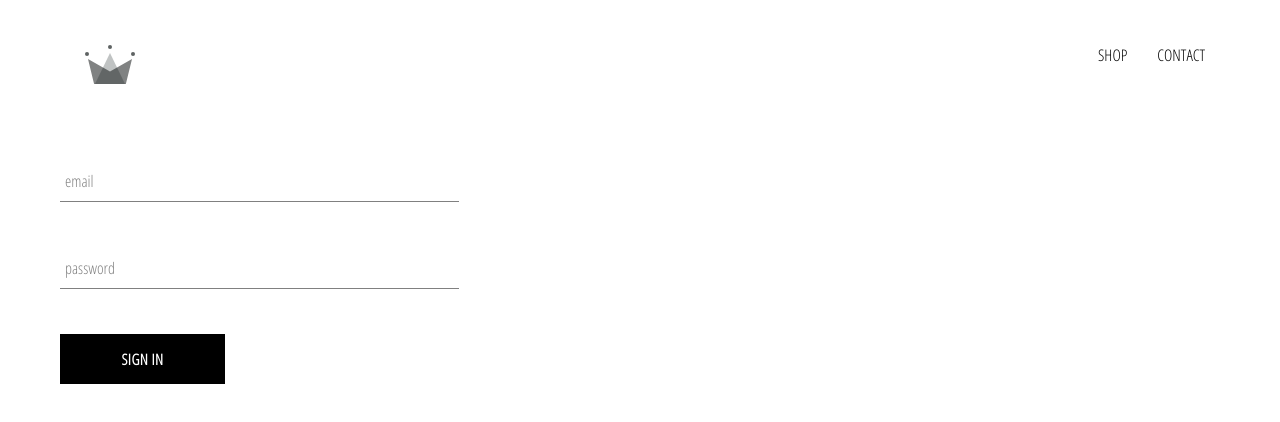
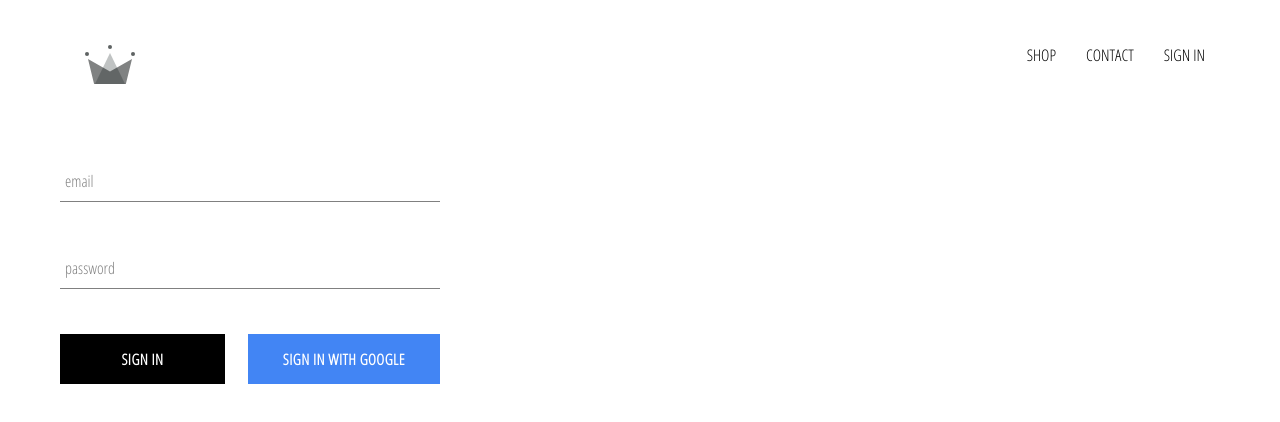
Before and after one commit to SYOM29/crwn-clothing, a React (Create React App) app: page /signin in a window 1280 px wide. Shown: the top 422 px of the page. Built offline with nearby package versions, Linux system fonts and the light colour scheme; no server answers.

Commit message:
Integrated firebase, created sign in component and implemented sign in with google

```diff
--- a/src/App.css
+++ b/src/App.css
@@ -7,3 +7,7 @@
   text-decoration: none;
   color: black;
 }
+
+* {
+  box-sizing: border-box;
+}
--- a/src/App.js
+++ b/src/App.js
@@ -1,23 +1,47 @@
-import React from 'react';
-import './App.css';
-import { Route, Switch } from 'react-router-dom';
+import React from "react";
+import "./App.css";
+import { Route, Switch } from "react-router-dom";
 
-import HomePage from './pages/homepage/homepage.component';
-import ShopPage from './pages/shop/shop.component';
-import Header from './components/header/header.component';
-import SignInAndSignUp from './pages/sign-in-and-sign-up/sign-in-and-sign-up.component';
+import HomePage from "./pages/homepage/homepage.component";
+import ShopPage from "./pages/shop/shop.component";
+import Header from "./components/header/header.component";
+import SignInAndSignUp from "./pages/sign-in-and-sign-up/sign-in-and-sign-up.component";
 
-function App() {
+import { auth } from "./firebase/firebase.utils";
+
+class App extends React.Component {
+  constructor(props) {
+    super(props);
+
+    this.state = {
+      currentUser: null,
+    };
+  }
+
+  unsubscribeFromAuth = null;
+
+  componentDidMount() {
+    this.unsubscribeFromAuth = auth.onAuthStateChanged((user) => {
+      this.setState({ currentUser: user });
+    });
+  }
+
+  componentWillUnmount() {
+    this.unsubscribeFromAuth();
+  }
+
+  render() {
     return (
       <div>
-      <Header />
+        <Header currentUser={this.state.currentUser} />
         <Switch>
-        <Route exact path='/' component={HomePage} />
-        <Route path='/shop' component={ShopPage} />
-        <Route path='/signin' component={SignInAndSignUp} />
+          <Route exact path="/" component={HomePage} />
+          <Route path="/shop" component={ShopPage} />
+          <Route path="/signin" component={SignInAndSignUp} />
         </Switch>
       </div>
     );
   }
+}
 
 export default App;
--- a/src/components/custom-button/custom-button.component.jsx
+++ b/src/components/custom-button/custom-button.component.jsx
@@ -2,8 +2,11 @@
 
 import "./custom-button.styles.scss";
 
-const CustomButton = ({ children, ...otherProps }) => (
-  <button className="custom-button" {...otherProps}>
+const CustomButton = ({ children, isGoogleSignIn, ...otherProps }) => (
+  <button
+    className={`${isGoogleSignIn ? "google-sign-in" : ""} custom-button`}
+    {...otherProps}
+  >
     {children}
   </button>
 );
--- a/src/components/custom-button/custom-button.styles.scss
+++ b/src/components/custom-button/custom-button.styles.scss
@@ -19,4 +19,14 @@
     color: black;
     border: 1px solid black;
   }
+
+  &.google-sign-in {
+    background-color: #4285f4;
+    color: white;
+
+    &:hover {
+      background-color: #357ae8;
+      border: none;
+    }
+  }
 }
--- a/src/components/header/header.component.jsx
+++ b/src/components/header/header.component.jsx
@@ -1,11 +1,13 @@
-import React from 'react';
-import { Link } from 'react-router-dom';
+import React from "react";
+import { Link } from "react-router-dom";
 
-import { ReactComponent as Logo } from '../../assets/crown.svg'
+import { auth } from "../../firebase/firebase.utils";
 
-import './header.styles.scss';
+import { ReactComponent as Logo } from "../../assets/crown.svg";
 
-const Header = () => (
+import "./header.styles.scss";
+
+const Header = ({ currentUser }) => (
   <div className="header">
     <Link className="logo-container" to="/">
       <Logo className="logo" />
@@ -16,9 +18,18 @@
       </Link>
       <Link className="option" to="/shop">
         CONTACT
-    </Link>
+      </Link>
+      {currentUser ? (
+        <div className="option" onClick={() => auth.signOut()}>
+          SIGN OUT
+        </div>
+      ) : (
+        <Link className="option" to="signin">
+          SIGN IN
+        </Link>
+      )}
     </div>
   </div>
-)
+);
 
 export default Header;
--- a/src/components/header/header.styles.scss
+++ b/src/components/header/header.styles.scss
@@ -20,6 +20,7 @@
 
     .option {
       padding: 10px 15px;
+      cursor: pointer;
     }
   }
 }
--- a/src/components/sign-in/sign-in.component.jsx
+++ b/src/components/sign-in/sign-in.component.jsx
@@ -4,6 +4,8 @@
 
 import FormInput from "../form-input/form-input.component";
 import CustomButton from "../custom-button/custom-button.component";
+
+import { signInWithGoogle } from "../../firebase/firebase.utils";
 
 class SignIn extends React.Component {
   constructor(props) {
@@ -48,7 +50,12 @@
             required
           />
 
-          <CustomButton type="submit">Sign In</CustomButton>
+          <div className="buttons">
+            <CustomButton type="submit">Sign In</CustomButton>
+            <CustomButton onClick={signInWithGoogle} isGoogleSignIn>
+              Sign In With Google
+            </CustomButton>
+          </div>
         </form>
       </div>
     );
--- a/src/components/sign-in/sign-in.styles.scss
+++ b/src/components/sign-in/sign-in.styles.scss
@@ -1,9 +1,14 @@
 .sign-in {
-  width: 30vw;
+  width: 380px;
   display: flex;
   flex-direction: column;
 
   .title {
     margin: 10px 0;
   }
+
+  .buttons {
+    display: flex;
+    justify-content: space-between;
+  }
 }
--- /dev/null
+++ b/src/firebase/firebase.utils.js
@@ -0,0 +1,22 @@
+import { initializeApp } from "firebase/app";
+import { getAuth, GoogleAuthProvider, signInWithPopup } from "firebase/auth";
+
+import "firebase/firestore";
+
+const config = {
+  apiKey: "AIzaSyCS1hjs2aBfo0GWqA0Kz9XuXaz1ydGXXlY",
+  authDomain: "crwn-db-97b2f.firebaseapp.com",
+  projectId: "crwn-db-97b2f",
+  storageBucket: "crwn-db-97b2f.appspot.com",
+  messagingSenderId: "910452065951",
+  appId: "1:910452065951:web:8e01e20a0a3631d2bdc4aa",
+  measurementId: "G-EHDDCHMEEY",
+};
+
+initializeApp(config);
+
+export const auth = getAuth();
+const provider = new GoogleAuthProvider();
+provider.setCustomParameters({ prompt: "select_account" });
+
+export const signInWithGoogle = () => signInWithPopup(auth, provider);
--- a/src/pages/sign-in-and-sign-up/sign-in-and-sign-up.component.jsx
+++ b/src/pages/sign-in-and-sign-up/sign-in-and-sign-up.component.jsx
@@ -4,10 +4,10 @@
 
 import SignIn from "../../components/sign-in/sign-in.component";
 
-const SingInAndSignUp = () => (
+const SignInAndSignUp = () => (
   <div className="sign-in-and-sign-up">
     <SignIn />
   </div>
 );
 
-export default SingInAndSignUp;
+export default SignInAndSignUp;
```
Also changed, not shown: src/pages/shop/shop.data.js (+129 -127 lines). Lines whose indentation alone changed are shown as unchanged.
